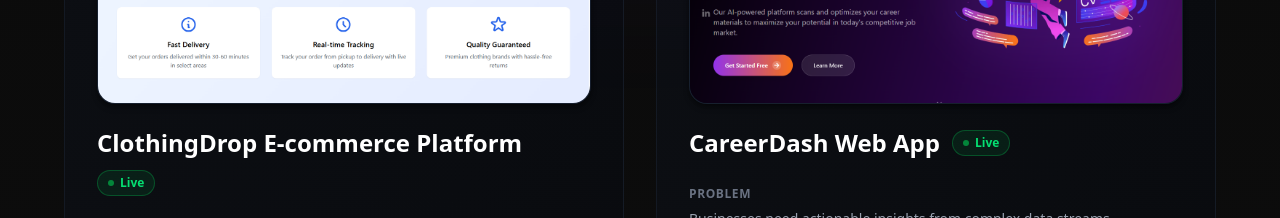
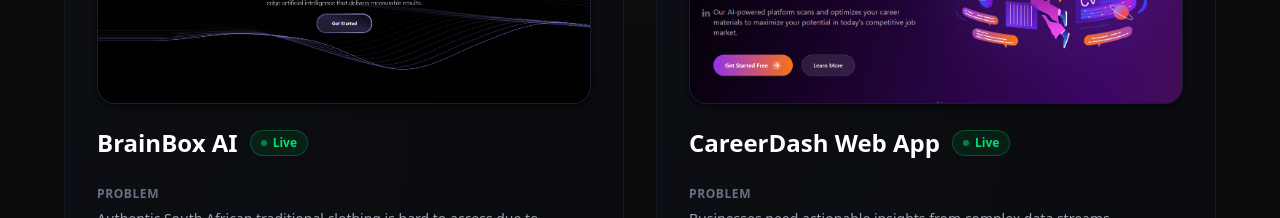
Before and after one commit to Sphesihle124/AI-Full-Stack-portfolio, a Next.js app: page / in a window 1280 px wide. Shown: the part 2760-2978 px from the top of the page. Built offline with nearby package versions, Linux system fonts and the light colour scheme.

Commit message:
project card feature update

```diff
--- a/components/projects/Projects.tsx
+++ b/components/projects/Projects.tsx
@@ -25,14 +25,14 @@
 
 const projects = [
   {
-    name: "ClothingDrop E-commerce Platform",
+    name: "BrainBox AI",
     status: "Live" as const,
     problem: "Authentic South African traditional clothing is hard to access due to geographic barriers, limited artisan market reach, and the lack of modern e-commerce convenience—putting cultural craftsmanship and artisan livelihoods at risk.",
     solution:
       "ClothingDrop is a digital marketplace that connects verified local artisans with customers through a modern e-commerce platform, offering fast delivery, secure payments, and direct support for cultural preservation and sustainable income.",
     tech: ["Next.js", "TypeScript", "Tailwind CSS", "Supabase", "Stripe", "Lucide React"],
     image: "/projects/project-1.png",
-    liveDemo: "https://www.youtube.com/@sphesihle-w5v",
+    liveDemo: "https://brainboxai.vercel.app/",
     github: "https://github.com/Sphesihle124/clothingdrop",
   },
   {
```
Also changed, not shown: public/projects/project-1.png.
